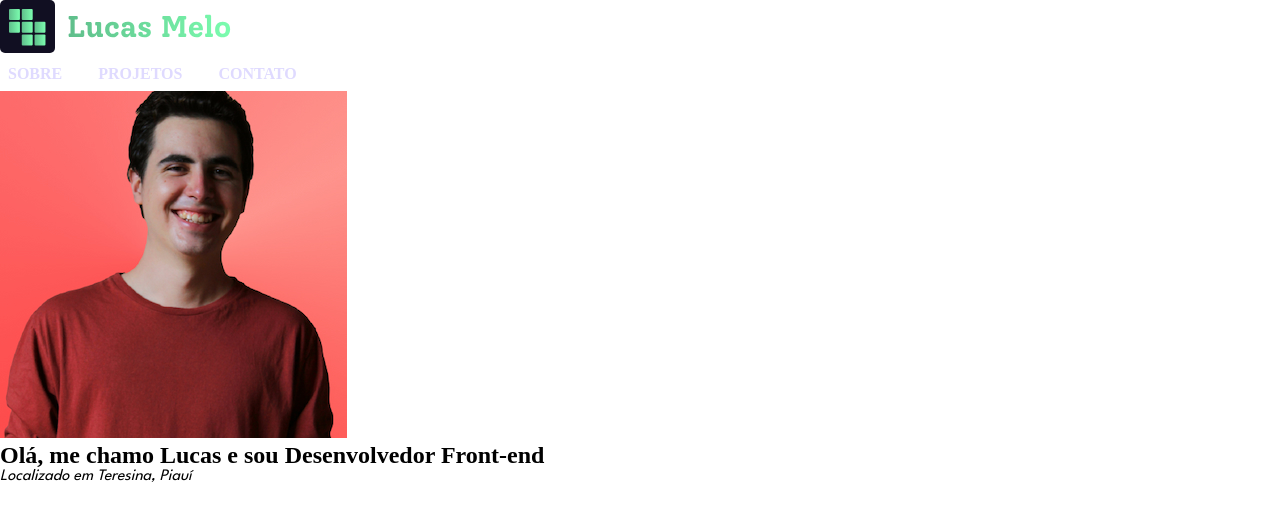
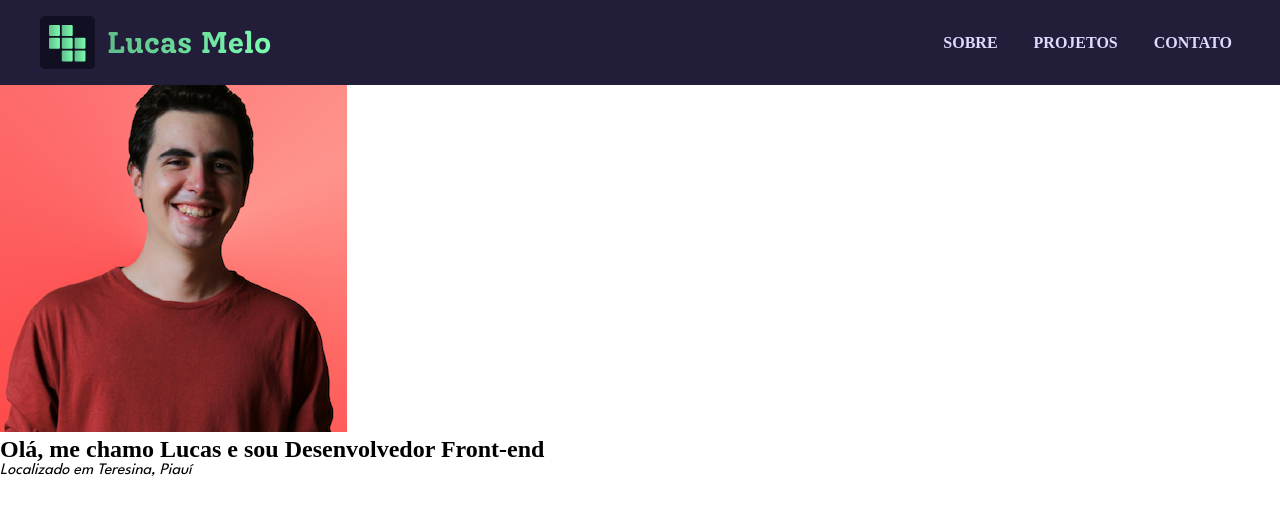
Before and after one commit to lucasmeloc/portfolio, a plain HTML site: page index.html in a window 1280 px wide. Drawn offline with Linux system fonts and the light colour scheme; a web font is replaced by a local one.

Commit message:
Header menu style change

```diff
--- a/css/header.css
+++ b/css/header.css
@@ -1,13 +1,19 @@
 /* General Settings */
 
-.container {
+.header {
   background-color: var(--light-blue-magenta);
   height: auto;
-  max-width: 100%;
+  width: 100%;
+}
+
+.header .header__container {
+  max-width: 1200px;
+  width: 100%;
+  margin: 0 auto;
   display: flex;
+  align-items: center;
   justify-content: space-between;
-  align-items: center;
-  padding: 1rem;
+  padding: 1rem 0;
 }
 
 .menu__button {
--- a/css/index.css
+++ b/css/index.css
@@ -1,3 +1,4 @@
 @import url("./reset.css");
 @import url("./header.css");
 @import url("./responsive.css");
+@import url("./section-introduction");
```
